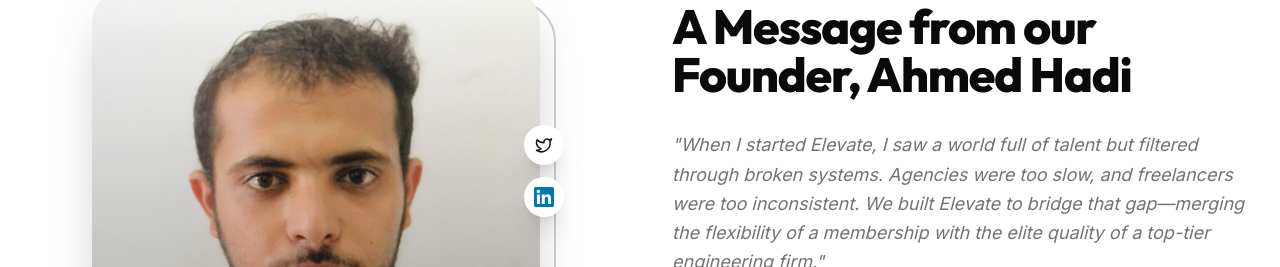
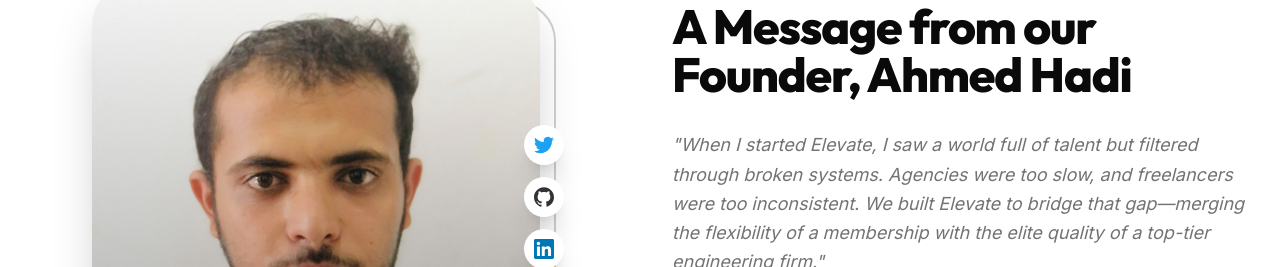
Before and after one commit to AhmedHadi77/growmodo-website, a Next.js app in the folder apps/web/: page / in a window 1280 px wide. Shown: the part 1564-1831 px from the top of the page. Built offline with nearby package versions, Linux system fonts and the light colour scheme.

Commit message:
fix: resolve typescript build errors and missing lucide icons

```diff
--- a/apps/web/src/components/layout/privacy-settings.tsx
+++ b/apps/web/src/components/layout/privacy-settings.tsx
@@ -108,7 +108,7 @@
                                             <div className="text-xs font-medium text-foreground">{service.name}</div>
                                             <div className="text-[10px] text-muted-foreground">{service.description}</div>
                                         </div>
-                                        <Info size={14} className="text-muted-foreground hover:text-primary cursor-pointer" title="More info" />
+                                        <Info size={14} className="text-muted-foreground hover:text-primary cursor-pointer" />
                                     </div>
                                 ))}
                             </div>
--- a/apps/web/src/components/sections/founder-message.tsx
+++ b/apps/web/src/components/sections/founder-message.tsx
@@ -2,7 +2,7 @@
 
 import { motion } from "framer-motion"
 import Image from "next/image"
-import { Quote, Github, Twitter } from "lucide-react"
+import { Quote } from "lucide-react"
 
 export function FounderVision() {
     return (
@@ -35,8 +35,11 @@
 
                             {/* Social Tags */}
                             <div className="absolute -right-6 top-1/4 flex flex-col gap-3">
-                                <motion.a href="#" whileHover={{ scale: 1.1 }} className="w-10 h-10 bg-white shadow-xl rounded-full flex items-center justify-center text-primary hover:bg-primary hover:text-white transition-all">
-                                    <Twitter size={18} />
+                                <motion.a href="#" whileHover={{ scale: 1.1 }} className="w-10 h-10 bg-white shadow-xl rounded-full flex items-center justify-center text-[#1DA1F2] hover:bg-[#1DA1F2] hover:text-white transition-all">
+                                    <svg className="w-5 h-5" xmlns="http://www.w3.org/2000/svg" viewBox="0 0 24 24" fill="currentColor"><path d="M23.953 4.57a10 10 0 01-2.825.775 4.958 4.958 0 002.163-2.723c-.951.555-2.005.959-3.127 1.184a4.92 4.92 0 00-8.384 4.482C7.69 8.095 4.067 6.13 1.64 3.162a4.822 4.822 0 00-.666 2.475c0 1.71.87 3.213 2.188 4.096a4.904 4.904 0 01-2.228-.616v.06a4.923 4.923 0 003.946 4.84 4.996 4.996 0 01-2.212.085 4.936 4.936 0 004.604 3.417 9.867 9.867 0 01-6.102 2.105c-.39 0-.779-.023-1.17-.067a13.995 13.995 0 007.557 2.209c9.053 0 13.998-7.496 13.998-13.985 0-.21 0-.42-.015-.63A9.935 9.935 0 0024 4.59z"/></svg>
+                                </motion.a>
+                                <motion.a href="#" whileHover={{ scale: 1.1 }} className="w-10 h-10 bg-white shadow-xl rounded-full flex items-center justify-center text-[#333] hover:bg-[#333] hover:text-white transition-all">
+                                    <svg className="w-5 h-5" xmlns="http://www.w3.org/2000/svg" viewBox="0 0 24 24" fill="currentColor"><path d="M12 .297c-6.63 0-12 5.373-12 12 0 5.303 3.438 9.8 8.205 11.385.6.113.82-.258.82-.577 0-.285-.01-1.04-.015-2.04-3.338.724-4.042-1.61-4.042-1.61C4.422 18.07 3.633 17.7 3.633 17.7c-1.087-.744.084-.729.084-.729 1.205.084 1.838 1.236 1.838 1.236 1.07 1.835 2.809 1.305 3.495.998.108-.776.417-1.305.76-1.605-2.665-.3-5.466-1.332-5.466-5.93 0-1.31.465-2.38 1.235-3.22-.135-.303-.54-1.523.105-3.176 0 0 1.005-.322 3.3 1.23.96-.267 1.98-.399 3-.405 1.02.006 2.04.138 3 .405 2.28-1.552 3.285-1.23 3.285-1.23.645 1.653.24 2.873.12 3.176.765.84 1.23 1.91 1.23 3.22 0 4.61-2.805 5.625-5.475 5.92.42.36.81 1.096.81 2.22 0 1.606-.015 2.896-.015 3.286 0 .315.21.69.825.57C20.565 22.092 24 17.592 24 12.297c0-6.627-5.373-12-12-12"/></svg>
                                 </motion.a>
                                 <motion.a href="#" whileHover={{ scale: 1.1 }} className="w-10 h-10 bg-white shadow-xl rounded-full flex items-center justify-center text-[#0077b5] hover:bg-[#0077b5] hover:text-white transition-all">
                                     <svg className="w-5 h-5" xmlns="http://www.w3.org/2000/svg" viewBox="0 0 24 24" fill="currentColor"><path d="M20.447 20.452h-3.554v-5.569c0-1.328-.027-3.037-1.852-3.037-1.853 0-2.136 1.445-2.136 2.939v5.667H9.351V9h3.414v1.561h.046c.477-.9 1.637-1.85 3.37-1.85 3.601 0 4.267 2.37 4.267 5.455v6.286zM5.337 7.433c-1.144 0-2.063-.926-2.063-2.065 0-1.138.92-2.063 2.063-2.063 1.14 0 2.064.925 2.064 2.063 0 1.139-.925 2.065-2.064 2.065zm1.782 13.019H3.555V9h3.564v11.452zM22.225 0H1.771C.792 0 0 .774 0 1.729v20.542C0 23.227.792 24 1.771 24h20.451C23.2 24 24 23.227 24 22.271V1.729C24 .774 23.2 0 22.222 0h.003z"/></svg>
```
